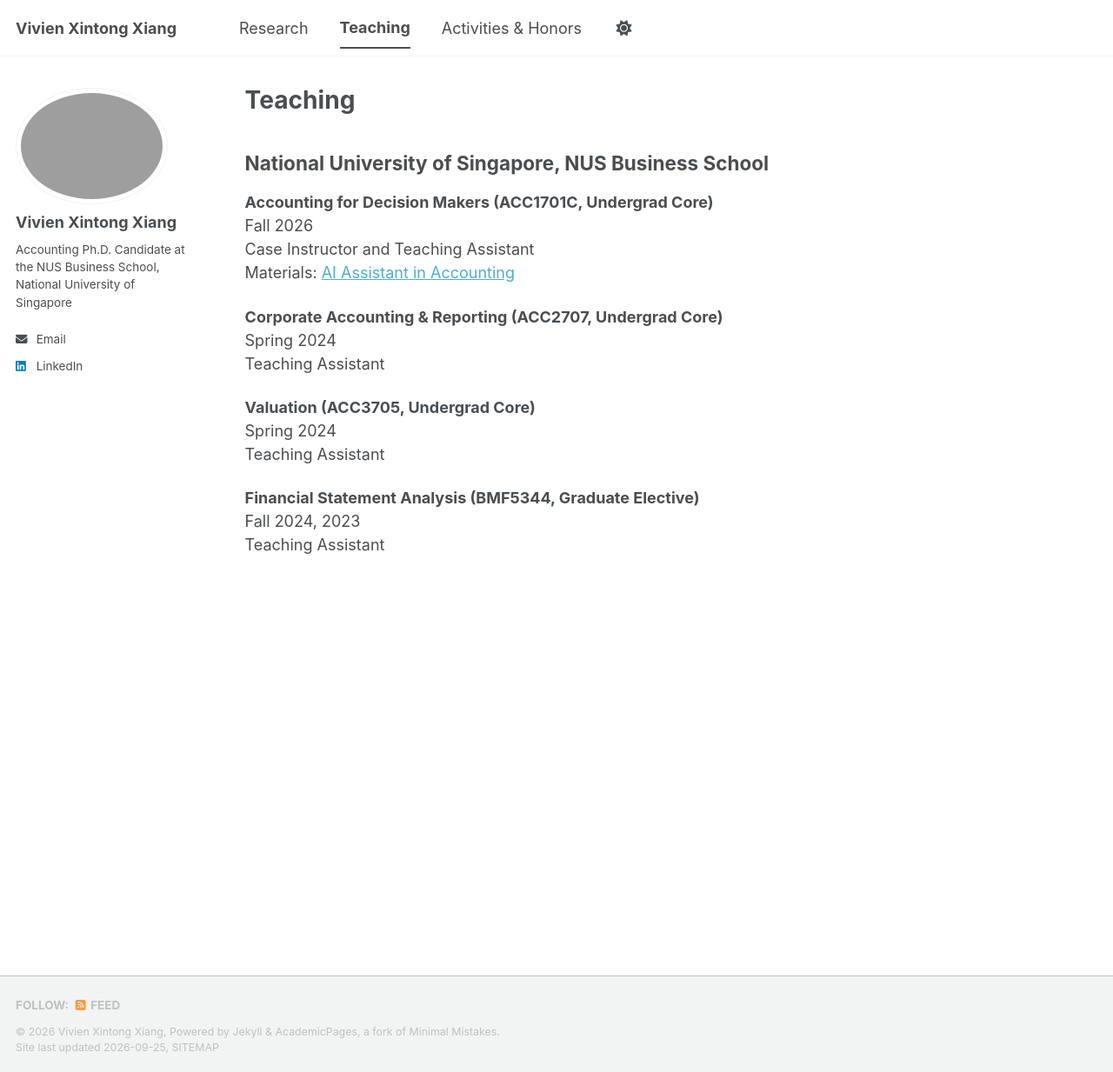
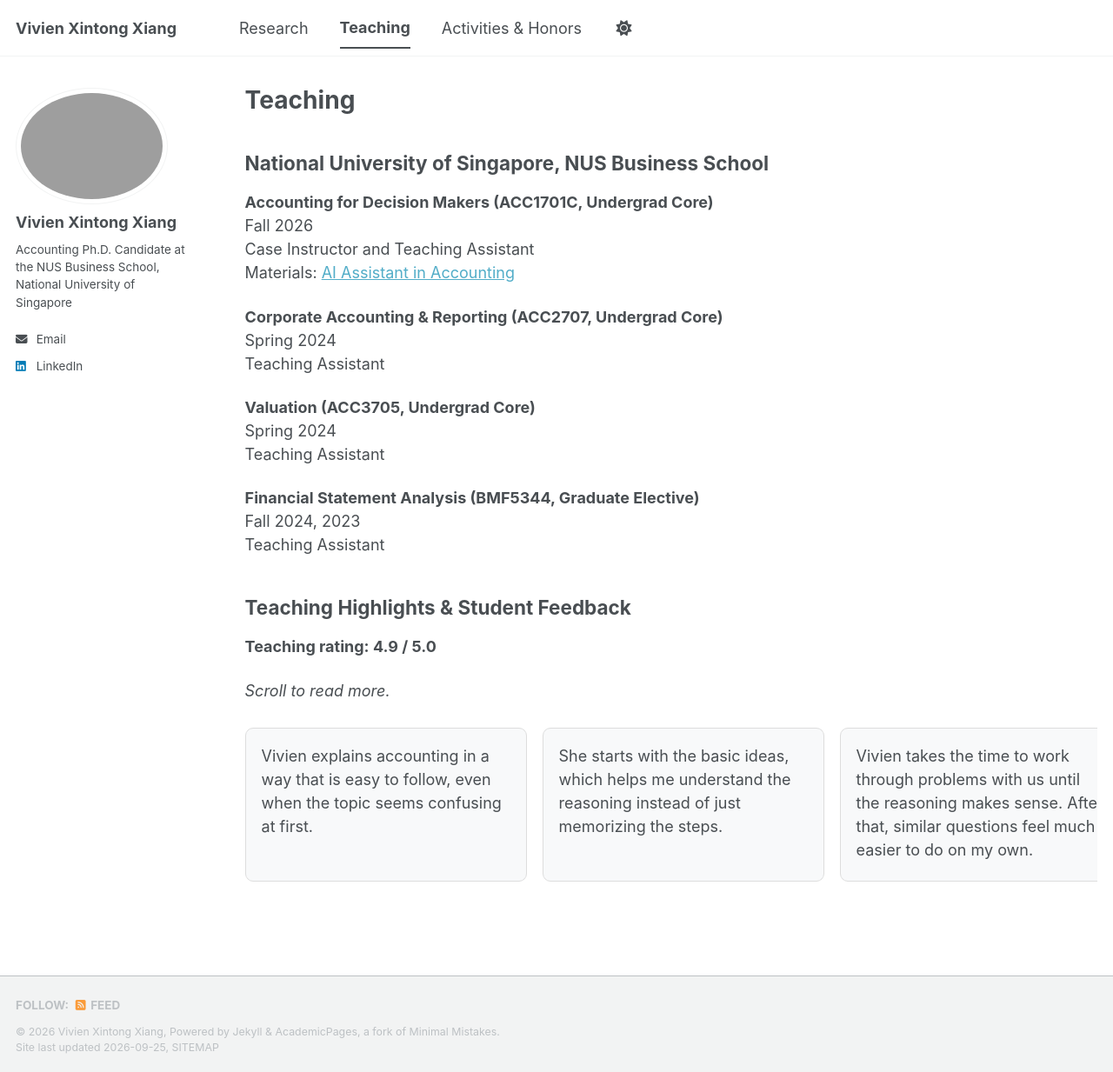
Before and after one commit to vivienxintongxiang/vivienxintongxiang.github.io, a Jekyll site: the page built from _pages/teaching.md, in a window 1280 px wide and 1233 px high. Shown: the whole window at 87% size. Built offline with Jekyll 4.4.1, drawn with Linux system fonts in a browser that asks for light colours; a style sheet for code colours, icons or effects is not loaded.

Commit message:
Update teaching.md

```diff
--- a/_pages/teaching.md
+++ b/_pages/teaching.md
@@ -23,3 +23,74 @@ Teaching Assistant
 **Financial Statement Analysis (BMF5344, Graduate Elective)**
 Fall 2024, 2023
 Teaching Assistant
+
+## Teaching Highlights & Student Feedback
+
+**Teaching rating: 4.9 / 5.0**
+
+*Scroll to read more.*
+
+<div class="feedback-scroll" role="region" aria-label="Teaching highlights and student feedback" tabindex="0">
+  <div class="feedback-card">Vivien explains accounting in a way that is easy to follow, even when the topic seems confusing at first.</div>
+
+  <div class="feedback-card">She starts with the basic ideas, which helps me understand the reasoning instead of just memorizing the steps.</div>
+
+  <div class="feedback-card">Vivien takes the time to work through problems with us until the reasoning makes sense. After that, similar questions feel much easier to do on my own.</div>
+
+  <div class="feedback-card">She uses real-world examples, so accounting feels less abstract and I can see where I might actually use it.</div>
+
+  <div class="feedback-card">Vivien brings up real cases in class. They help me see why accounting matters and what can happen when companies get it wrong.</div>
+
+  <div class="feedback-card">She makes journal entries clearer by going through examples step by step.</div>
+
+  <div class="feedback-card">Vivien helps me see how the income statement, balance sheet, and other financial statements are connected.</div>
+
+  <div class="feedback-card">She shows us how to use financial statements to understand what is happening in a company, not just how to prepare them.</div>
+
+  <div class="feedback-card">Vivien explains how accounting can be useful for making business and investment decisions.</div>
+
+  <div class="feedback-card">The practice questions in her slides give me a chance to check whether I really understand the topic.</div>
+
+  <div class="feedback-card">Her assignments make me work through journal entries myself, which helps me notice and learn from my mistakes.</div>
+
+  <div class="feedback-card">Vivien makes the importance of accounting in business much easier to see through the examples she discusses.</div>
+
+  <div class="feedback-card">What I learn in her class feels useful beyond the course, especially for reading financial statements and understanding how businesses work.</div>
+
+  <div class="feedback-card feedback-practice"><span class="feedback-label">Teaching practice</span>Vivien provides an AI Assistant in Accounting so students can get help with questions while they study.</div>
+
+  <div class="feedback-card feedback-practice"><span class="feedback-label">Teaching practice</span>She brings AI into accounting classes and encourages students to check its answers against accounting principles.</div>
+</div>
+
+<style>
+.feedback-scroll {
+  display: flex;
+  gap: 1rem;
+  overflow-x: auto;
+  scroll-snap-type: x mandatory;
+  padding: 0.35rem 0 1rem;
+  -webkit-overflow-scrolling: touch;
+}
+
+.feedback-card {
+  flex: 0 0 min(80vw, 18rem);
+  scroll-snap-align: start;
+  padding: 1rem;
+  border: 1px solid #ddd;
+  border-radius: 0.5rem;
+  background: #f8f9fa;
+  line-height: 1.5;
+}
+
+.feedback-practice {
+  background: #f0f5fa;
+}
+
+.feedback-label {
+  display: block;
+  margin-bottom: 0.5rem;
+  font-size: 0.8rem;
+  font-weight: bold;
+  text-transform: uppercase;
+}
+</style>
```
